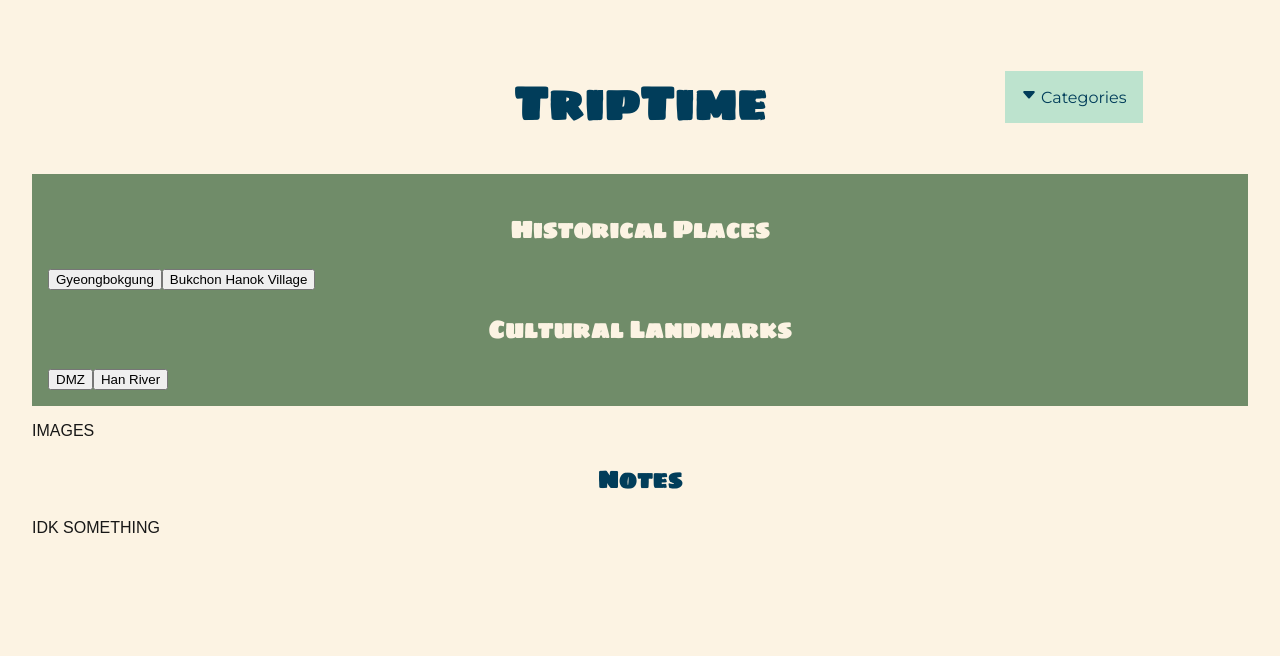
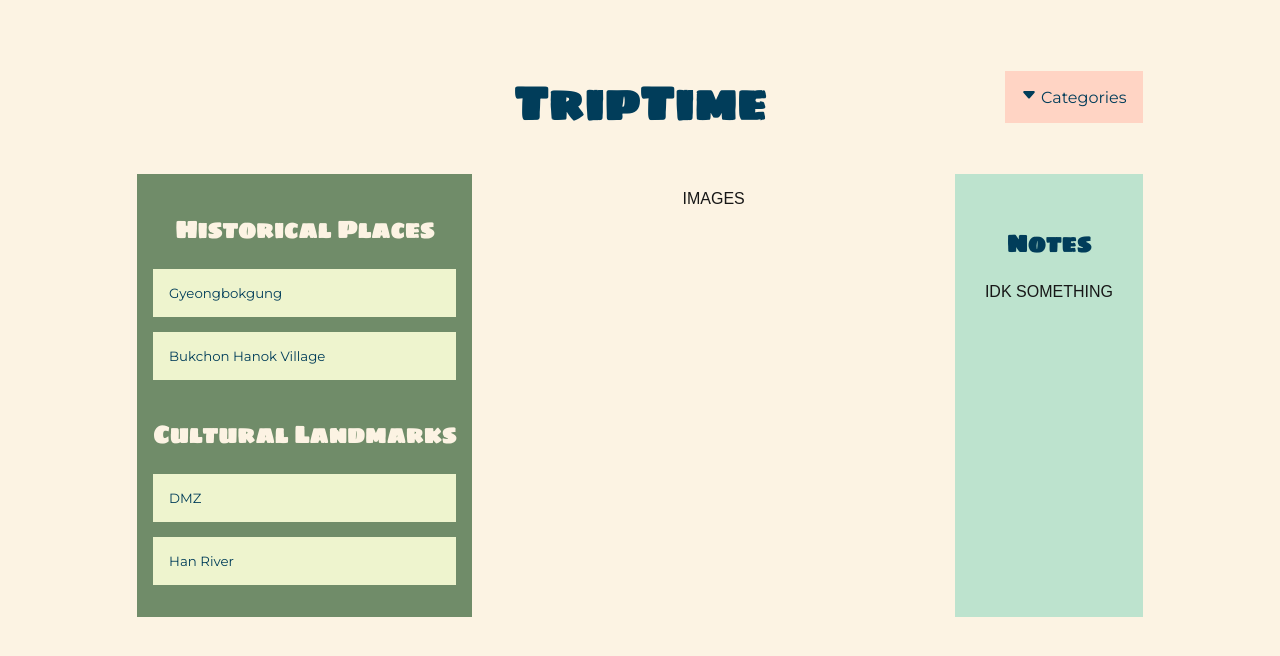
Before and after one commit to izzygperez/TripTok, a Next.js app in the folder triptok/: page / in a window 1280 px wide. Shown: the top 656 px of the page. Built offline with nearby package versions, Linux system fonts and the light colour scheme.

Commit message:
Formatted notes and place menu

```diff
--- a/triptok/src/app/globals.css
+++ b/triptok/src/app/globals.css
@@ -47,7 +47,7 @@ header {
 }
 
 .dropbtn {
-  background-color: #bde3ce;
+  background-color: #ffd4c4;
   color: #013d5a;
   font-family: var(--font-montserrat);
   padding: 16px;
@@ -62,7 +62,7 @@ header {
   top: 100%;
   right: 0%;
   font-family: var(--font-montserrat);
-  background-color: #bde3ce;
+  background-color: #ffd4c4;
   border-radius: 25;
 }
 
@@ -77,8 +77,44 @@ header {
   padding: 16px;
 }
 
+.dropdown-content a:hover {
+  background-color: #ffb979;
+}
+
+#dd1 {
+  border-radius: 25 25 0 0;
+}
+
+#dd3 {
+  border-radius: 0 0 25 25;
+}
+
+article {
+  display: flex;
+  justify-content: space-around;
+}
+
 .locations {
-  background-color: #708C69;
+  background-color: #708c69;
   border-radius: 25;
   padding: 16px;
+  display: flex;
+  flex-direction: column;
 }
+
+.address {
+  background-color: #eef4ce;
+  border: none;
+  border-radius: 25;
+  padding: 16px;
+  font-family: var(--font-montserrat);
+  color: #013d5a;
+  margin-bottom: 5%;
+  text-align: left;
+}
+
+.notes {
+  background-color: #bde3ce;
+  border-radius: 25;
+  padding: 30px;
+}
--- a/triptok/src/app/page.js
+++ b/triptok/src/app/page.js
@@ -8,9 +8,9 @@ export default function Home() {
   <path d="M7.247 11.14 2.451 5.658C1.885 5.013 2.345 4 3.204 4h9.592a1 1 0 0 1 .753 1.659l-4.796 5.48a1 1 0 0 1-1.506 0z"/>
 </svg>  Categories</button>
           <div className="dropdown-content">
-            <a href="#">Culture</a>
-            <a href="#">Eat & Drink</a>
-            <a href="#">Activities</a>
+            <a id="dd1" href="#">Culture</a>
+            <a id="dd2" href="#">Eat & Drink</a>
+            <a id="dd3" href="#">Activities</a>
           </div>
         </div>
       </header>
```
Lines whose indentation alone changed are shown as unchanged.
